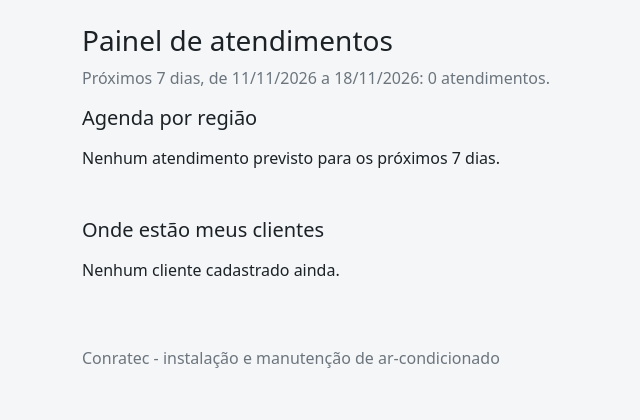
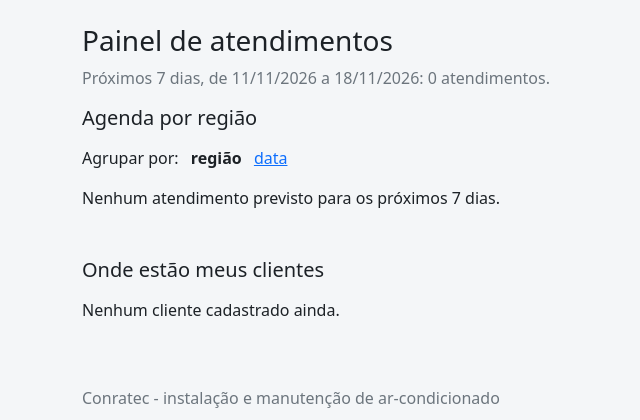
Before and after one commit to ThiagoLopes-Cloud/PI2SEM-conratec-gestao, a Django app: page / in a window 1280 px wide. Shown: the part 72-492 px from the top of the page, without its empty margins (0-640 px from the left). Run offline with Django 5.2, Linux system fonts and the light colour scheme; data that the repository does not hold is empty.

Commit message:
feat: alternância entre visão por região e por data

```diff
--- a/atendimentos/views.py
+++ b/atendimentos/views.py
@@ -3,6 +3,7 @@ from datetime import timedelta
 from django.db.models import Count
 from django.shortcuts import get_object_or_404, redirect, render
 from django.utils import timezone
+from django.utils.formats import date_format
 
 from .forms import AtendimentoForm, ClienteForm
 from .models import Atendimento, Cliente
@@ -14,19 +15,30 @@ def painel(request):
     hoje = timezone.localdate()
     ultimo_dia = hoje + timedelta(days=DIAS_DO_PAINEL)
 
+    agrupar_por_data = request.GET.get("agrupar") == "data"
+
+    if agrupar_por_data:
+        ordem = ("data_prevista", "cliente__bairro", "cliente__nome")
+    else:
+        ordem = ("cliente__bairro", "data_prevista", "cliente__nome")
+
     proximos = (
         Atendimento.objects.filter(data_prevista__range=(hoje, ultimo_dia))
         .select_related("cliente", "equipamento")
-        .order_by("cliente__bairro", "data_prevista", "cliente__nome")
+        .order_by(*ordem)
     )
 
     grupos = {}
     for atendimento in proximos:
-        grupos.setdefault(atendimento.cliente.bairro, []).append(atendimento)
+        if agrupar_por_data:
+            titulo = date_format(atendimento.data_prevista, "l, d/m/Y").capitalize()
+        else:
+            titulo = atendimento.cliente.bairro
+        grupos.setdefault(titulo, []).append(atendimento)
 
-    bairros = [
-        {"bairro": bairro, "atendimentos": atendimentos, "total": len(atendimentos)}
-        for bairro, atendimentos in grupos.items()
+    grupos_do_painel = [
+        {"titulo": titulo, "atendimentos": atendimentos, "total": len(atendimentos)}
+        for titulo, atendimentos in grupos.items()
     ]
 
     clientes_por_bairro = list(
@@ -46,8 +58,9 @@ def painel(request):
         {
             "hoje": hoje,
             "ultimo_dia": ultimo_dia,
-            "bairros": bairros,
-            "total_proximos": proximos.count(),
+            "agrupar_por_data": agrupar_por_data,
+            "grupos": grupos_do_painel,
+            "total_proximos": len(proximos),
             "clientes_por_bairro": clientes_por_bairro,
             "total_clientes": sum(linha["total"] for linha in clientes_por_bairro),
         },
--- a/static/css/conratec.css
+++ b/static/css/conratec.css
@@ -47,6 +47,16 @@ body {
 
 .badge.situacao-concluido {
   background-color: #44515c;
+}
+
+.alternancia a {
+  margin-left: 0.5rem;
+}
+
+.alternancia .agrupamento-atual {
+  color: #1c2126;
+  font-weight: 600;
+  text-decoration: none;
 }
 
 .formulario {
--- a/templates/atendimentos/painel.html
+++ b/templates/atendimentos/painel.html
@@ -10,12 +10,20 @@
 </p>
 
 <section aria-labelledby="titulo-agenda" class="mb-5">
-  <h2 id="titulo-agenda" class="h5 mb-3">Agenda por região</h2>
+  <h2 id="titulo-agenda" class="h5 mb-3">
+    {% if agrupar_por_data %}Agenda por data{% else %}Agenda por região{% endif %}
+  </h2>
 
-  {% for grupo in bairros %}
+  <nav class="alternancia mb-3" aria-label="Forma de agrupar a agenda">
+    Agrupar por:
+    <a href="?agrupar=regiao" {% if not agrupar_por_data %}aria-current="true" class="agrupamento-atual"{% endif %}>região</a>
+    <a href="?agrupar=data" {% if agrupar_por_data %}aria-current="true" class="agrupamento-atual"{% endif %}>data</a>
+  </nav>
+
+  {% for grupo in grupos %}
     <article class="card mb-3">
       <div class="card-header d-flex justify-content-between align-items-center">
-        <h3 class="h6 mb-0">{{ grupo.bairro }}</h3>
+        <h3 class="h6 mb-0">{{ grupo.titulo }}</h3>
         <span class="badge bg-secondary">{{ grupo.total }} atendimento{{ grupo.total|pluralize:"s" }}</span>
       </div>
       <ul class="list-group list-group-flush">
```
